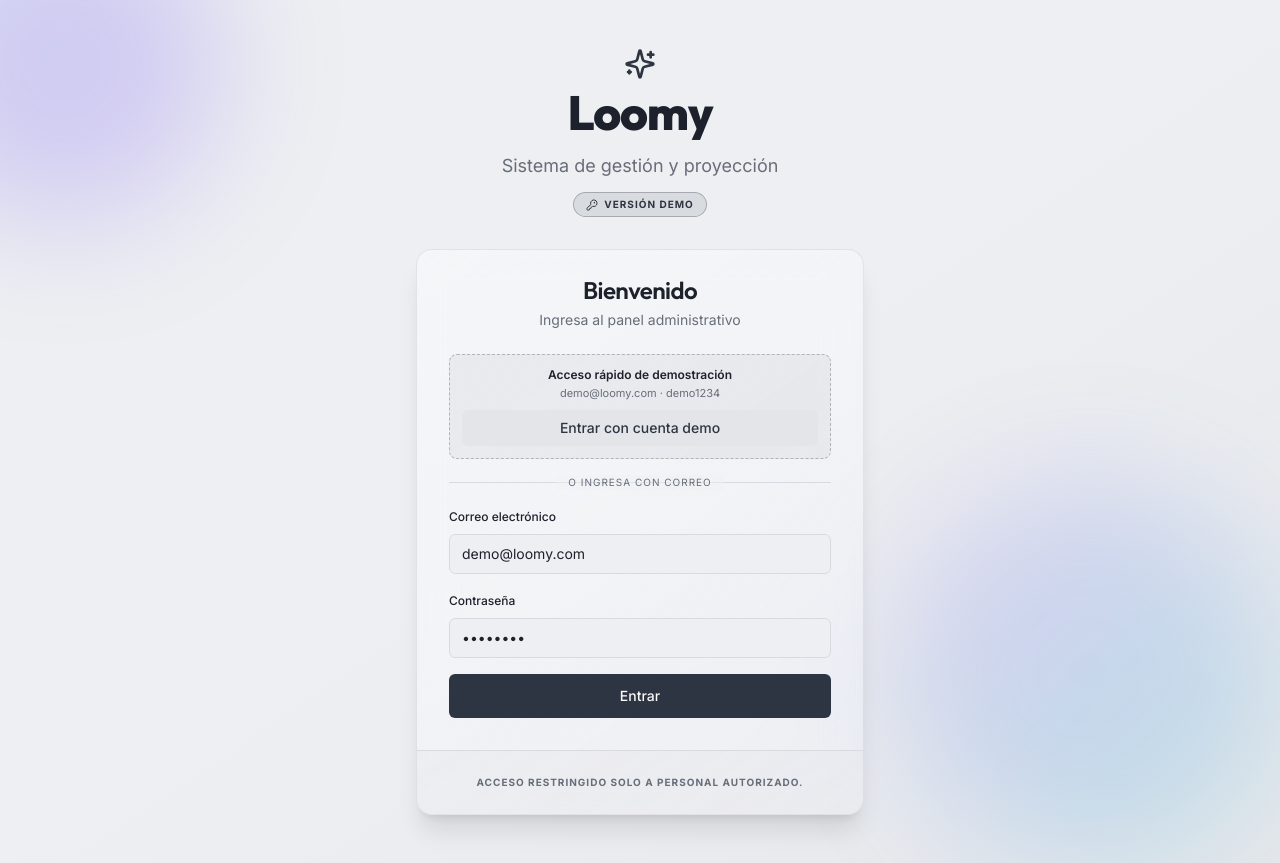
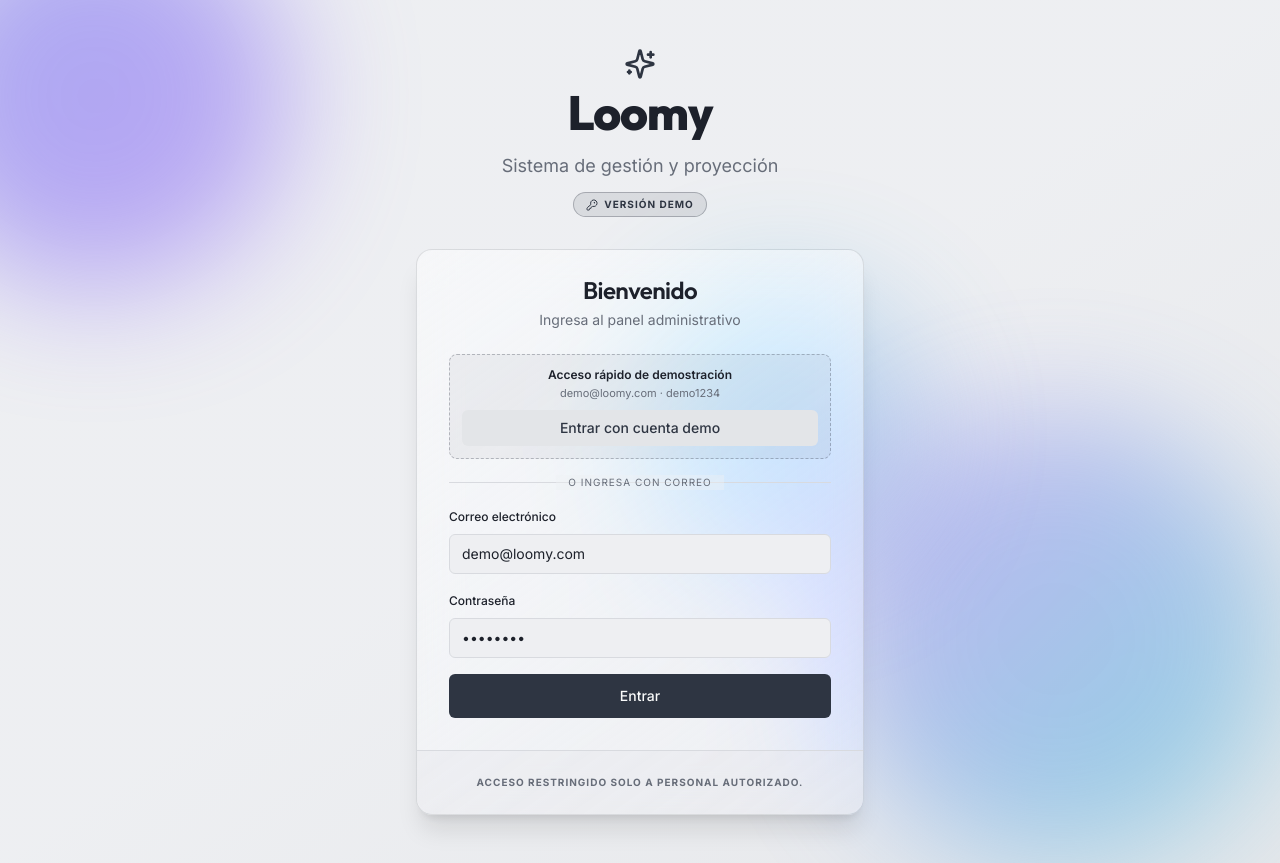
Before and after one commit to GustavoAdolfoNavarroPacheco/Loomy, a React (Vite) app: page /login in a window 1280 px wide. Built offline with nearby package versions, Linux system fonts and the light colour scheme; no server answers; the HTML template or start-up script is replaced by a standard one.

Commit message:
feat: intensificar efecto glassmorphism para que sea claramente visible

```diff
--- a/src/components/layout/MainLayout.tsx
+++ b/src/components/layout/MainLayout.tsx
@@ -33,9 +33,10 @@ export function MainLayout({ children }: MainLayoutProps) {
       {/* Fondo de cristal: gradiente suave + blobs de color por módulo */}
       <div aria-hidden className="pointer-events-none absolute inset-0 overflow-hidden">
         <div className="absolute inset-0 bg-gradient-to-br from-surface-accent via-background to-muted" />
-        <div className="absolute -top-32 -left-32 h-96 w-96 rounded-full opacity-25 blur-3xl" style={{ background: 'hsl(var(--module))' }} />
-        <div className="absolute top-1/3 -right-24 h-80 w-80 rounded-full opacity-15 blur-3xl" style={{ background: 'hsl(var(--module))' }} />
-        <div className="absolute -bottom-24 left-1/3 h-72 w-72 rounded-full opacity-10 blur-3xl" style={{ background: 'hsl(var(--module))' }} />
+        <div className="absolute -top-32 -left-32 h-[26rem] w-[26rem] rounded-full opacity-40 blur-3xl" style={{ background: 'hsl(var(--module))' }} />
+        <div className="absolute top-1/3 -right-24 h-[22rem] w-[22rem] rounded-full opacity-30 blur-3xl" style={{ background: 'hsl(var(--module))' }} />
+        <div className="absolute -bottom-24 left-1/3 h-80 w-80 rounded-full opacity-25 blur-3xl" style={{ background: 'hsl(var(--module))' }} />
+        <div className="absolute top-1/4 left-1/2 h-64 w-64 rounded-full opacity-20 blur-3xl" style={{ background: 'hsl(var(--module))' }} />
       </div>
 
       <TopNavbar />
--- a/src/features/auth/pages/LoginPage.tsx
+++ b/src/features/auth/pages/LoginPage.tsx
@@ -76,8 +76,9 @@ const LoginPage: React.FC = () => {
         <div className="relative flex min-h-screen flex-col items-center justify-center overflow-hidden bg-gradient-to-br from-surface-accent via-background to-muted px-4 py-12">
             {/* Fondo de cristal decorativo */}
             <div aria-hidden className="pointer-events-none absolute inset-0">
-                <div className="absolute -top-24 -left-24 h-80 w-80 rounded-full opacity-25 blur-3xl" style={{ background: 'linear-gradient(135deg, #6366f1, #8b5cf6)' }} />
-                <div className="absolute bottom-0 right-0 h-96 w-96 rounded-full opacity-20 blur-3xl" style={{ background: 'linear-gradient(135deg, #8b5cf6, #06b6d4)' }} />
+                <div className="absolute -top-24 -left-24 h-96 w-96 rounded-full opacity-50 blur-3xl" style={{ background: 'linear-gradient(135deg, #6366f1, #8b5cf6)' }} />
+                <div className="absolute bottom-0 right-0 h-[28rem] w-[28rem] rounded-full opacity-40 blur-3xl" style={{ background: 'linear-gradient(135deg, #8b5cf6, #06b6d4)' }} />
+                <div className="absolute top-1/3 left-1/2 h-72 w-72 rounded-full opacity-30 blur-3xl" style={{ background: 'linear-gradient(135deg, #06b6d4, #6366f1)' }} />
             </div>
             <div className="relative w-full max-w-md space-y-8">
                 <div className="text-center">
--- a/src/index.css
+++ b/src/index.css
@@ -161,26 +161,26 @@
 /* Estilos de cristal (glassmorphism) */
 @layer components {
   .glass-panel {
-    background: linear-gradient(145deg, hsl(var(--card) / 0.55), hsl(var(--card) / 0.25));
-    -webkit-backdrop-filter: blur(18px) saturate(150%);
-    backdrop-filter: blur(18px) saturate(150%);
-    border: 1px solid hsl(var(--foreground) / 0.08);
-    box-shadow: 0 8px 32px hsl(var(--foreground) / 0.06), inset 0 1px 0 hsl(var(--foreground) / 0.04);
+    background: linear-gradient(145deg, hsl(var(--card) / 0.65), hsl(var(--card) / 0.28));
+    -webkit-backdrop-filter: blur(20px) saturate(170%);
+    backdrop-filter: blur(20px) saturate(170%);
+    border: 1px solid hsl(var(--foreground) / 0.12);
+    box-shadow: 0 8px 32px hsl(var(--foreground) / 0.10), inset 0 1px 0 hsl(var(--foreground) / 0.06);
   }
 
   .glass-nav {
-    background: hsl(var(--card) / 0.6);
-    -webkit-backdrop-filter: blur(20px) saturate(160%);
-    backdrop-filter: blur(20px) saturate(160%);
-    border-bottom: 1px solid hsl(var(--foreground) / 0.08);
+    background: linear-gradient(180deg, hsl(var(--card) / 0.75), hsl(var(--card) / 0.5));
+    -webkit-backdrop-filter: blur(24px) saturate(180%);
+    backdrop-filter: blur(24px) saturate(180%);
+    border-bottom: 1px solid hsl(var(--foreground) / 0.12);
   }
 
   .glass-table {
-    background: hsl(var(--card) / 0.45);
-    -webkit-backdrop-filter: blur(16px) saturate(140%);
-    backdrop-filter: blur(16px) saturate(140%);
-    border: 1px solid hsl(var(--foreground) / 0.08);
-    box-shadow: 0 8px 32px hsl(var(--foreground) / 0.05);
+    background: hsl(var(--card) / 0.5);
+    -webkit-backdrop-filter: blur(18px) saturate(160%);
+    backdrop-filter: blur(18px) saturate(160%);
+    border: 1px solid hsl(var(--foreground) / 0.12);
+    box-shadow: 0 8px 32px hsl(var(--foreground) / 0.08);
   }
 }
 
```
